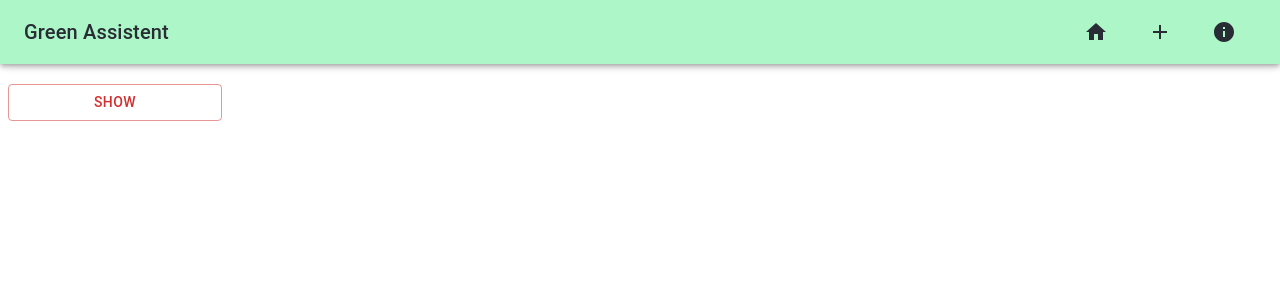
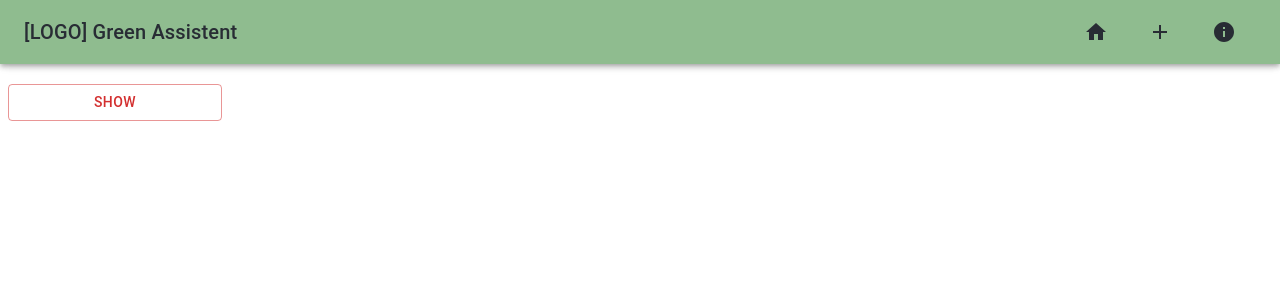
Before and after one commit to lukaskonietzka/DjangoReact, a React (Create React App) app in the folder frontend/: page / in a window 1280 px wide. Shown: the top 300 px of the page. Built offline with nearby package versions, Linux system fonts and the light colour scheme.

Commit message:
edit Navbar

```diff
--- a/frontend/src/ui_components/Navigation.tsx
+++ b/frontend/src/ui_components/Navigation.tsx
@@ -7,6 +7,7 @@ import AddIcon from '@mui/icons-material/Add';
 import InfoIcon from '@mui/icons-material/Info';
 import {Link, useLocation} from "react-router-dom";
 import Button from '@mui/material/Button';
+import Tooltip from "@mui/material/Tooltip";
 
 
 interface NavigationProps {
@@ -19,32 +20,35 @@ export const Navigation: React.FC<NavigationProps> = (props: NavigationProps) =>
     const path: string = location.pathname;
 
     return (
-        <AppBar position={props.position} style={{backgroundColor: '#acf6c8', color: '#282c34'}}>
+        <AppBar position={props.position} style={{backgroundColor: '#8FBC8F', color: '#282c34'}}>
             <Toolbar>
                 <Typography variant="h6" component="div" sx={{ flexGrow: 1 }}>
-                  Green Assistent
+                  [LOGO] Green Assistent
                 </Typography>
+                <Tooltip title={'Home'} arrow>
                     <Button
-                    title={'Home'}
                         color="inherit"
                         component={Link}
                         to="/">
                             <HomeIcon/>
                     </Button>
+                </Tooltip>
+                <Tooltip title={'Create'} arrow>
                     <Button
-                    title={'Create'}
                         color="inherit"
                         component={Link}
                         to="/create">
                             <AddIcon/>
                     </Button>
+                </Tooltip>
+                <Tooltip title={'About'} arrow>
                     <Button
-                    title={'About'}
                         color="inherit"
                         component={Link}
                         to="/contact">
                             <InfoIcon/>
                     </Button>
+                </Tooltip>
             </Toolbar>
         </AppBar>
     );
```
Lines whose indentation alone changed are shown as unchanged.
